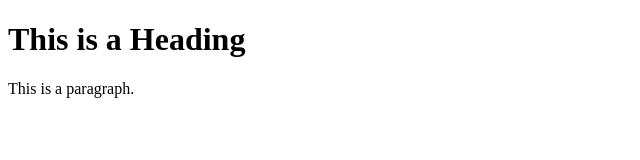
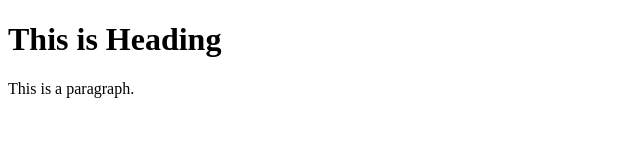
Before and after one commit to bshekmohamed/simple-solutions, a plain HTML site: page index.html in a window 1280 px wide. Shown: the whole page, without its empty margins (0-640 px from the left). Drawn offline with Linux system fonts and the light colour scheme.

Commit message:
index.html

```diff
--- a/index.html
+++ b/index.html
@@ -5,7 +5,7 @@
 </head>
 <body>
 
-<h1>This is a Heading</h1>
+<h1>This is Heading</h1>
 <p>This is a paragraph.</p>
 
 </body>
```
